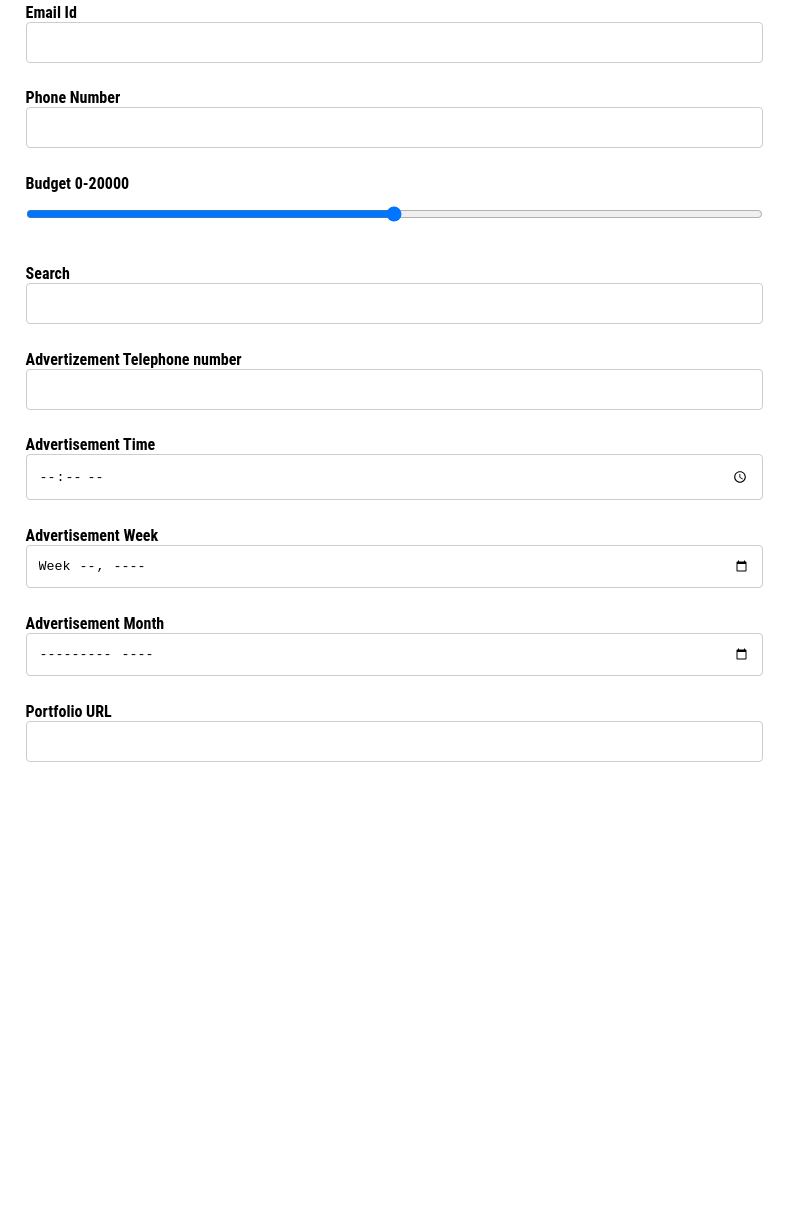
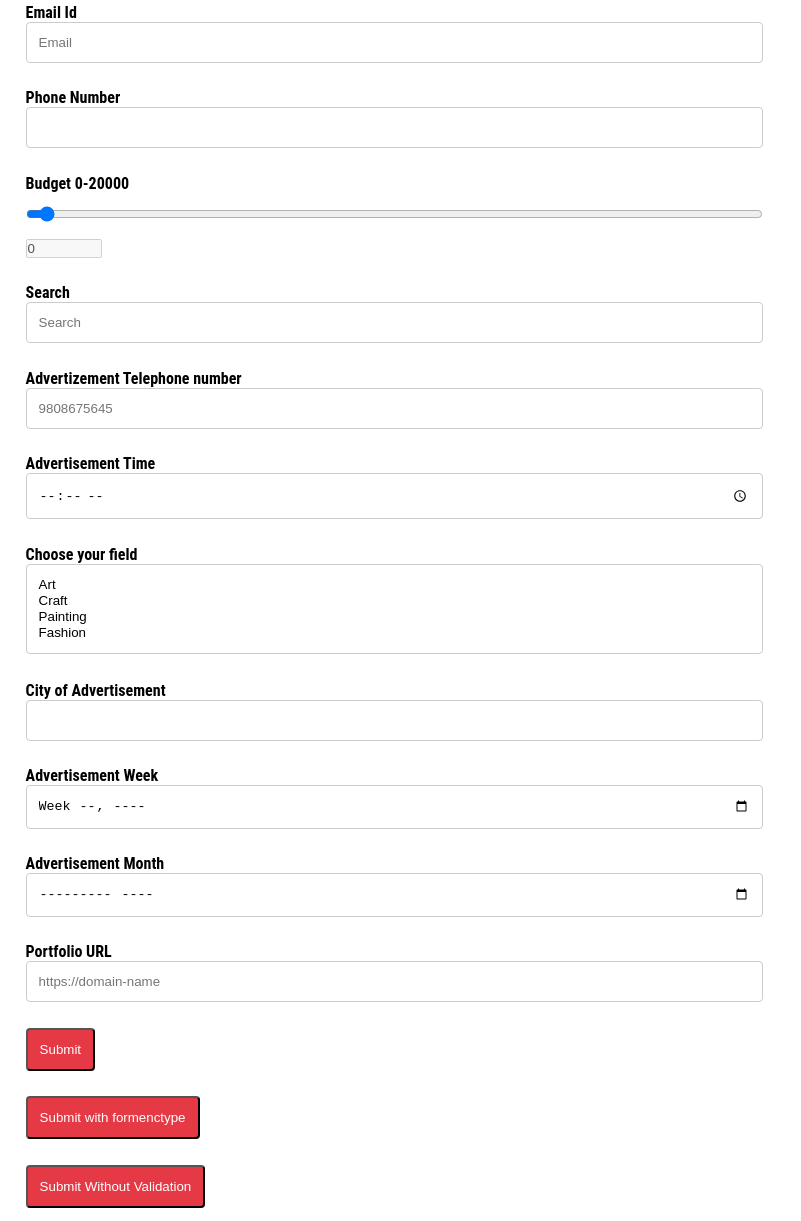
Before and after one commit to r3tro-t3ch/web_tech, a plain HTML site: page exercise3/code/index.html in a window 1280 px wide. Shown: the part 263-1484 px from the top of the page, without its empty margins (0-801 px from the left). Before the commit the page ends 1038 px from the top, so only its background shows below. Drawn offline with Linux system fonts and the light colour scheme.

Commit message:
implemented all tags with attributes

```diff
--- a/exercise3/code/app.css
+++ b/exercise3/code/app.css
@@ -9,6 +9,15 @@ label{
     font-family: "Roboto Condensed", sans-serif;
     font-weight: 700;
     font-size: 16px;
+}
+
+.submit{
+    padding: 12px;
+    background-color: #e63946;
+    color: white;
+    display: inline-block;
+    border-radius: 4px;
+    box-sizing: border-box;
 }
 
 .text-input{
--- a/exercise3/code/index.html
+++ b/exercise3/code/index.html
@@ -15,79 +15,111 @@
         </div>
 
         <!-- Input -->
-        <form autocomplete="on">
+        <form autocomplete="on" action="/action_page.php" method="get">
 
             <!--name-->
             <div class="input-container">
                 <label for="user-name">Name</label><br>
-                <input class="text-input" type="text" id="user-name" >
+                <input class="text-input" type="text" id="user-name" placeholder="Name" autofocus required>
             </div>
 
             <!--date time-->
             <div class="input-container">
                 <label for="dob">Date of Birth</label><br>
-                <input class="date-input" type="datetime-local" id="dob">
+                <input class="date-input" type="datetime-local" id="dob" required>
             </div>
 
             <!--email-->
             <div class="input-container">
                 <label for="email-id">Email Id</label><br>
-                <input class="text-input" type="text" id="email-id">
+                <input class="text-input" type="text" id="email-id" placeholder="Email" required>
             </div>
 
             <!--phone number-->
             <div class="input-container">
                 <label for="phonr-number">Phone Number</label><br>
-                <input class="text-input" type="number" maxlength="10" minlength="10" size="10" id="phone-number">
+                <input class="text-input" type="number" step=10000 required maxlength="10" minlength="10" size="10" id="phone-number">
             </div>
 
             <!--budget-->
             <div class="input-container">
                 <label for="budget">Budget 0-20000</label><br>
-                <input class="text-input" type="range" max="20000" min="0" id="budget">
-
+                <input class="text-input" type="range" max="20000" min="0" id="budget" required value="0"  oninput="this.form.budgetoutput.value=this.value" ><br>
+                <input type="number" min="0" max="20000" value="0" class="input-text" id="budgetoutput" disabled/>
             </div>
 
             <!--search-->
             <div class="input-container">
                 <label for="search">Search</label><br>
-                <input class="text-input" type="search" id="search">
+                <input class="text-input" type="search" placeholder="Search" id="search" required>
             </div>
 
 
             <!--tel-->
             <div class="input-container">
                 <label for="user-telephone">Advertizement Telephone number</label><br>
-                <input class="text-input" type="tel" id="user-telephone" pattern="[6-9]{1}[0-9]{9}" autocomplete="off">
+                <input class="text-input" placeholder="9808675645" type="tel" id="user-telephone" required pattern="[6-9]{1}[0-9]{9}" autocomplete="off">
             </div>
 
             <!--time-->
             <div class="input-container">
                 <label for="user-name">Advertisement Time</label><br>
-                <input class="text-input" type="time" id="time">
+                <input class="text-input" type="time" id="time" required>
             </div>
 
+            <!--multiple-->
+            <div class="input-container">
+
+                <label for="field">Choose your field</label><br>
+                <select id="field" multiple class="text-input" required>
+                    <option value="art">Art</option>
+                    <option value="craft">Craft</option>
+                    <option value="painting">Painting</option>
+                    <option value="fashion">Fashion</option>
+                </select>
+            </div>
+
+            <!--List-->
+            <div class="input-container">
+                <label for="city">City of Advertisement</label><br>
+                <input list="cities" id="city" class="text-input">
+                <datalist id="cities">
+                    <option value="Bengaluru">
+                    <option value="Mumbai">
+                    <option value="Delhi">
+                    <option value="Kolkata">
+                </datalist>
+            </div>
 
             <!--week-->
             <div class="input-container">
                 <label for="week">Advertisement Week</label><br>
-                <input class="text-input" type="week" id="week">
+                <input class="text-input" type="week" id="week" required>
             </div>
 
             <!--month-->
             <div class="input-container">
                 <label for="month">Advertisement Month</label><br>
-                <input class="text-input" type="month" id="month">
+                <input class="text-input" type="month" id="month" required>
             </div>
 
             <!--url-->
             <div class="input-container">
                 <label for="url">Portfolio URL</label><br>
-                <input class="text-input" type="url" id="url">
+                <input class="text-input" type="url" id="url" placeholder="https://domain-name" required>
             </div>
 
+            <div class="input-container">
+                <button type="submit" value="Submit" class="submit">Submit</button>
+            </div>
 
+            <div class="input-container">
+                <button type="submit" class="submit" formenctype="text/plain">Submit with formenctype</button>
+            </div>
 
+            <div class="input-container">
+                <button type="submit" class="submit" formnovalidate="formnovalidate">Submit Without Validation</button>
+            </div>
 
         </form>
 
```
